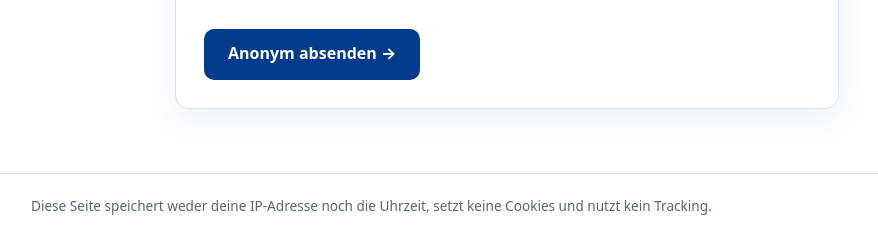
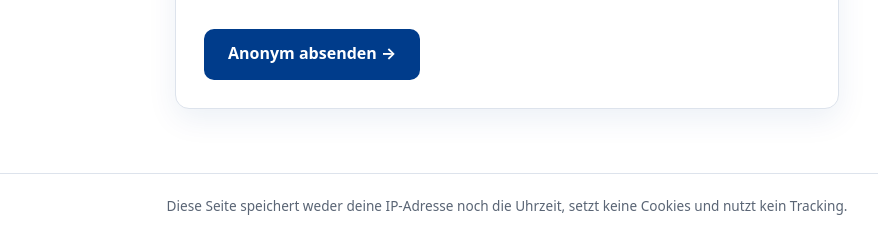
Before and after one commit to Mxchx09/digital-mailbox, a Flask app: page / in a window 1280 px wide. Shown: the part 836-1073 px from the top of the page, without its empty margins (133-1011 px from the left). Run offline with Flask 3, Linux system fonts and the light colour scheme; some libraries are stand-ins or nearby versions.

Commit message:
Merged from Testing Branch

```diff
--- a/static/style.css
+++ b/static/style.css
@@ -18,7 +18,7 @@
 html{font-family:var(--font);color:var(--ink);background:#fff;line-height:1.6;-webkit-text-size-adjust:100%}
 body{margin:0;min-height:100vh;display:flex;flex-direction:column;background:linear-gradient(var(--bg),#fff 380px) no-repeat}
 a{color:var(--accent)}
-.wrap{max-width:62rem;margin:0 auto;padding:0 1.25rem}
+.wrap{max-width:62rem;margin:0 auto;padding:0 1.25rem; text-align: center;}
 
 /* Kopf */
 .stripe{height:4px;background:linear-gradient(90deg,#c56591 0 20%,#a7c56f 20% 40%,#ec6f4f 40% 60%,#657aba 60% 80%,#ecbf3e 80% 100%)}
```
